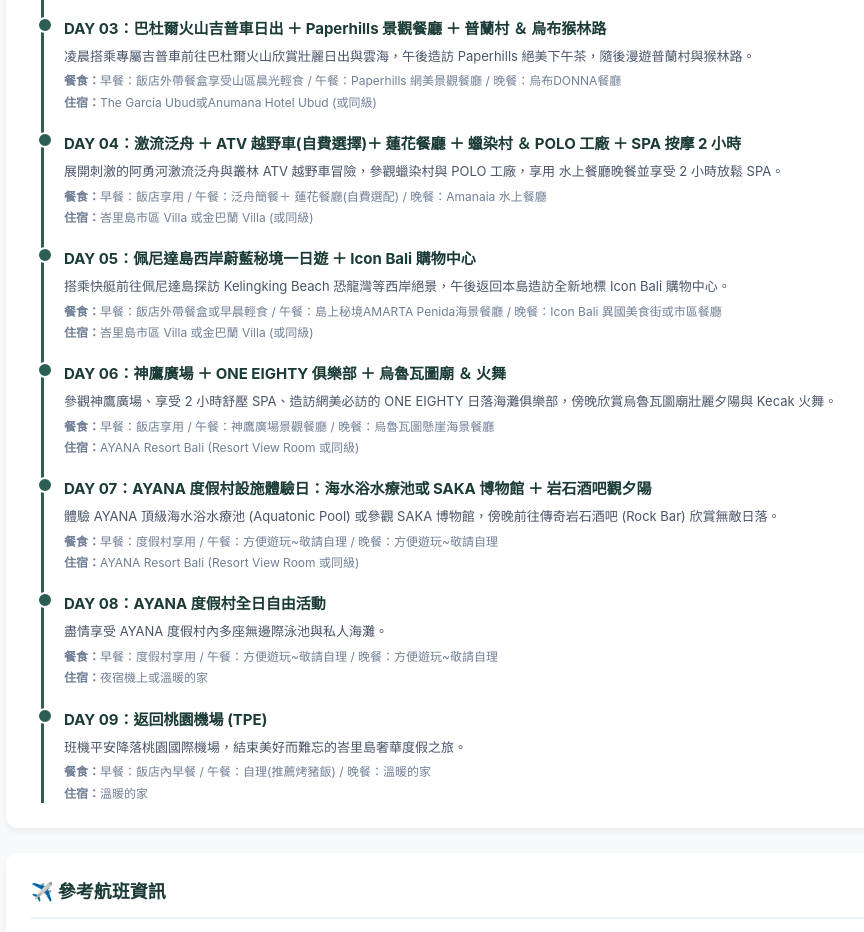
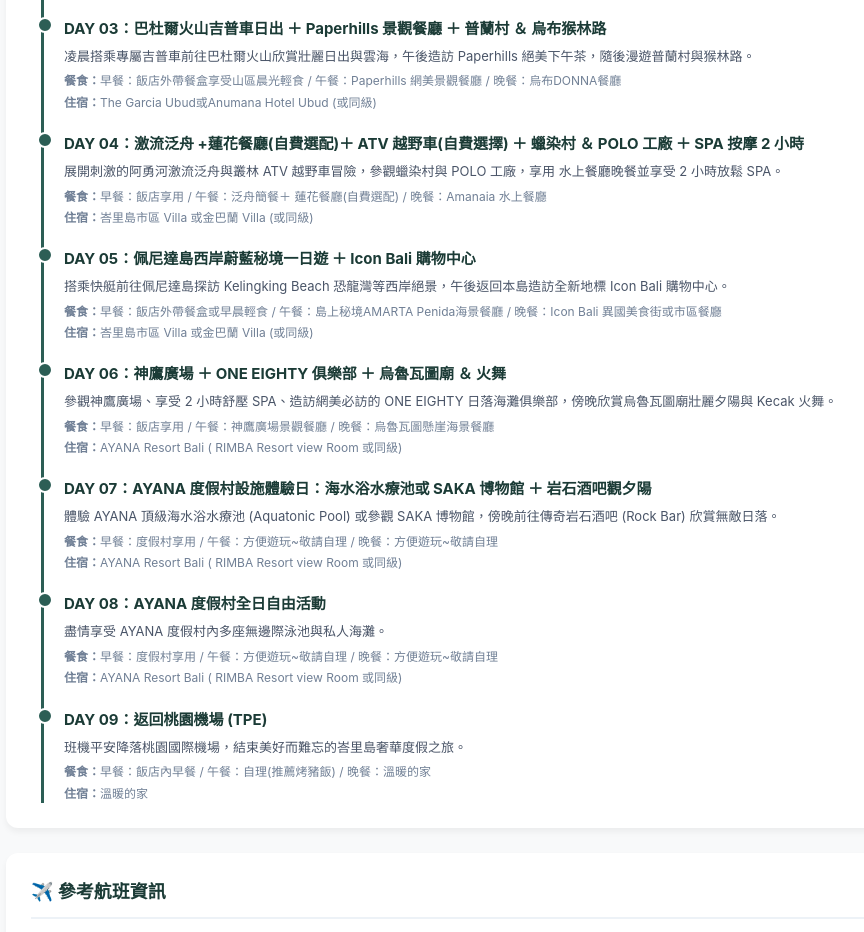
Before and after one commit to 9mlee/HTML-converted-to-webpage, a plain HTML site: page BALI DAY9.HTML in a window 1280 px wide. Shown: the part 1427-2359 px from the top of the page, without its empty margins (184-1048 px from the left). Drawn offline with Linux system fonts and the light colour scheme.

Commit message:
Update BALI DAY9.HTML

```diff
--- a/BALI DAY9.HTML
+++ b/BALI DAY9.HTML
@@ -87,7 +87,7 @@
 
                 <div style="margin-bottom: 20px; position: relative;">
                     <div style="position: absolute; left: -27px; top: 0; width: 12px; height: 12px; border-radius: 50%; background: #2c5e55; border: 2px solid #ffffff;"></div>
-                    <h3 style="font-size: 15px; color: #1b3b36; margin: 0 0 5px 0;">DAY 04：激流泛舟 ＋ ATV 越野車(自費選擇)＋ 蓮花餐廳 ＋ 蠟染村 ＆ POLO 工廠 ＋ SPA 按摩 2 小時</h3>
+                    <h3 style="font-size: 15px; color: #1b3b36; margin: 0 0 5px 0;">DAY 04：激流泛舟 +蓮花餐廳(自費選配)＋ ATV 越野車(自費選擇) ＋ 蠟染村 ＆ POLO 工廠 ＋ SPA 按摩 2 小時</h3>
                     <p style="font-size: 13px; color: #4a5568; margin: 0;">展開刺激的阿勇河激流泛舟與叢林 ATV 越野車冒險，參觀蠟染村與 POLO 工廠，享用 水上餐廳晚餐並享受 2 小時放鬆 SPA。</p>
                     <p style="font-size: 12px; color: #718096; margin: 5px 0 0 0;"><strong>餐食：</strong>早餐：飯店享用 / 午餐：泛舟簡餐＋ 蓮花餐廳(自費選配) / 晚餐：Amanaia 水上餐廳</p>
                     <p style="font-size: 12px; color: #718096; margin: 2px 0 0 0;"><strong>住宿：</strong>峇里島市區 Villa 或金巴蘭 Villa (或同級)</p>
@@ -106,7 +106,7 @@
                     <h3 style="font-size: 15px; color: #1b3b36; margin: 0 0 5px 0;">DAY 06：神鷹廣場 ＋ ONE EIGHTY 俱樂部 ＋ 烏魯瓦圖廟 ＆ 火舞</h3>
                     <p style="font-size: 13px; color: #4a5568; margin: 0;">參觀神鷹廣場、享受 2 小時舒壓 SPA、造訪網美必訪的 ONE EIGHTY 日落海灘俱樂部，傍晚欣賞烏魯瓦圖廟壯麗夕陽與 Kecak 火舞。</p>
                     <p style="font-size: 12px; color: #718096; margin: 5px 0 0 0;"><strong>餐食：</strong>早餐：飯店享用 / 午餐：神鷹廣場景觀餐廳 / 晚餐：烏魯瓦圖懸崖海景餐廳</p>
-                    <p style="font-size: 12px; color: #718096; margin: 2px 0 0 0;"><strong>住宿：</strong>AYANA Resort Bali (Resort View Room 或同級)</p>
+                    <p style="font-size: 12px; color: #718096; margin: 2px 0 0 0;"><strong>住宿：</strong>AYANA Resort Bali ( RIMBA Resort view Room 或同級)</p>
                 </div>
 
                 <div style="margin-bottom: 20px; position: relative;">
@@ -114,7 +114,7 @@
                     <h3 style="font-size: 15px; color: #1b3b36; margin: 0 0 5px 0;">DAY 07：AYANA 度假村設施體驗日：海水浴水療池或 SAKA 博物館 ＋ 岩石酒吧觀夕陽</h3>
                     <p style="font-size: 13px; color: #4a5568; margin: 0;">體驗 AYANA 頂級海水浴水療池 (Aquatonic Pool) 或參觀 SAKA 博物館，傍晚前往傳奇岩石酒吧 (Rock Bar) 欣賞無敵日落。</p>
                     <p style="font-size: 12px; color: #718096; margin: 5px 0 0 0;"><strong>餐食：</strong>早餐：度假村享用 / 午餐：方便遊玩~敬請自理 / 晚餐：方便遊玩~敬請自理</p>
-                    <p style="font-size: 12px; color: #718096; margin: 2px 0 0 0;"><strong>住宿：</strong>AYANA Resort Bali (Resort View Room 或同級)</p>
+                    <p style="font-size: 12px; color: #718096; margin: 2px 0 0 0;"><strong>住宿：</strong>AYANA Resort Bali ( RIMBA Resort view Room 或同級)</p>
                 </div>
 
                 <div style="margin-bottom: 20px; position: relative;">
@@ -122,7 +122,7 @@
                     <h3 style="font-size: 15px; color: #1b3b36; margin: 0 0 5px 0;">DAY 08：AYANA 度假村全日自由活動 </h3>
                     <p style="font-size: 13px; color: #4a5568; margin: 0;">盡情享受 AYANA 度假村內多座無邊際泳池與私人海灘。</p>
                     <p style="font-size: 12px; color: #718096; margin: 5px 0 0 0;"><strong>餐食：</strong>早餐：度假村享用 / 午餐：方便遊玩~敬請自理 / 晚餐：方便遊玩~敬請自理</p>
-                    <p style="font-size: 12px; color: #718096; margin: 2px 0 0 0;"><strong>住宿：</strong>夜宿機上或溫暖的家</p>
+                    <p style="font-size: 12px; color: #718096; margin: 2px 0 0 0;"><strong>住宿：</strong>AYANA Resort Bali ( RIMBA Resort view Room 或同級)</p>
                 </div>
 
                 <div style="position: relative;">
```
